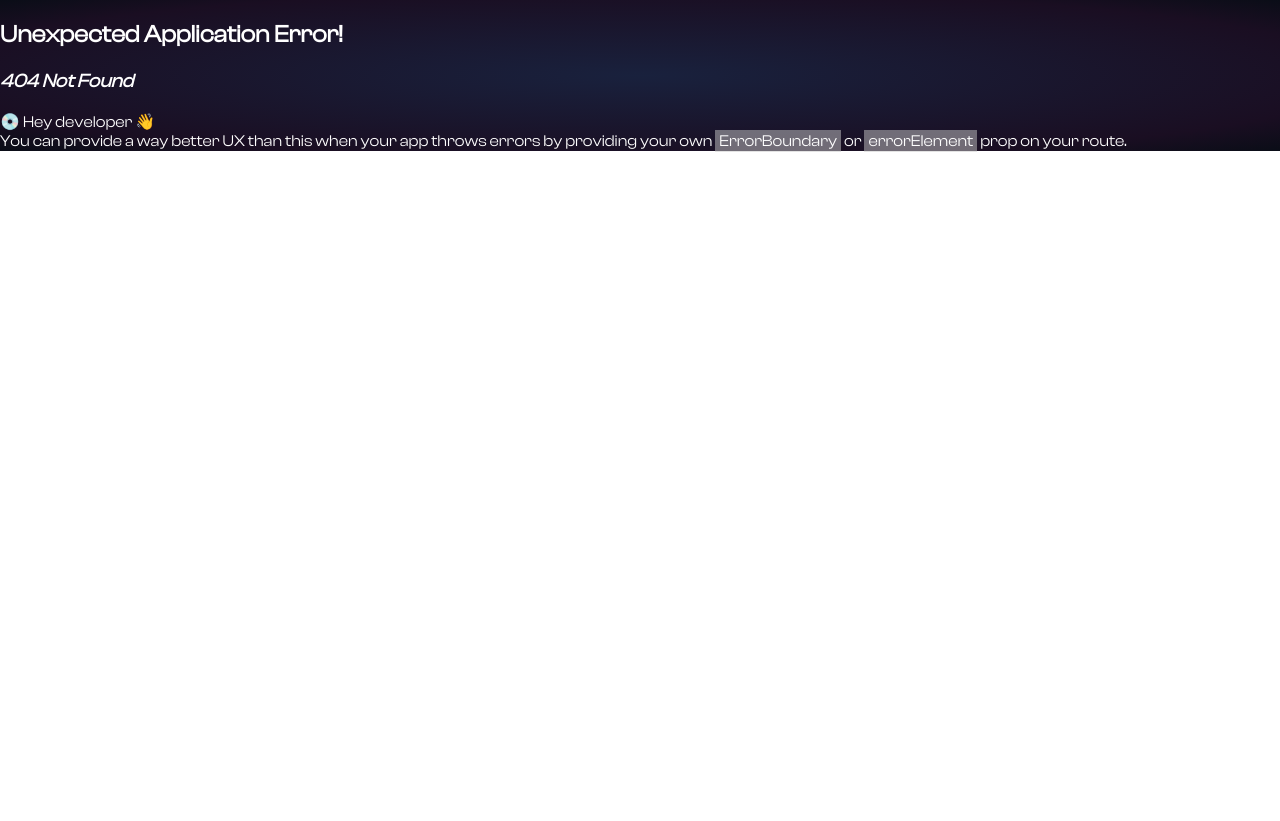
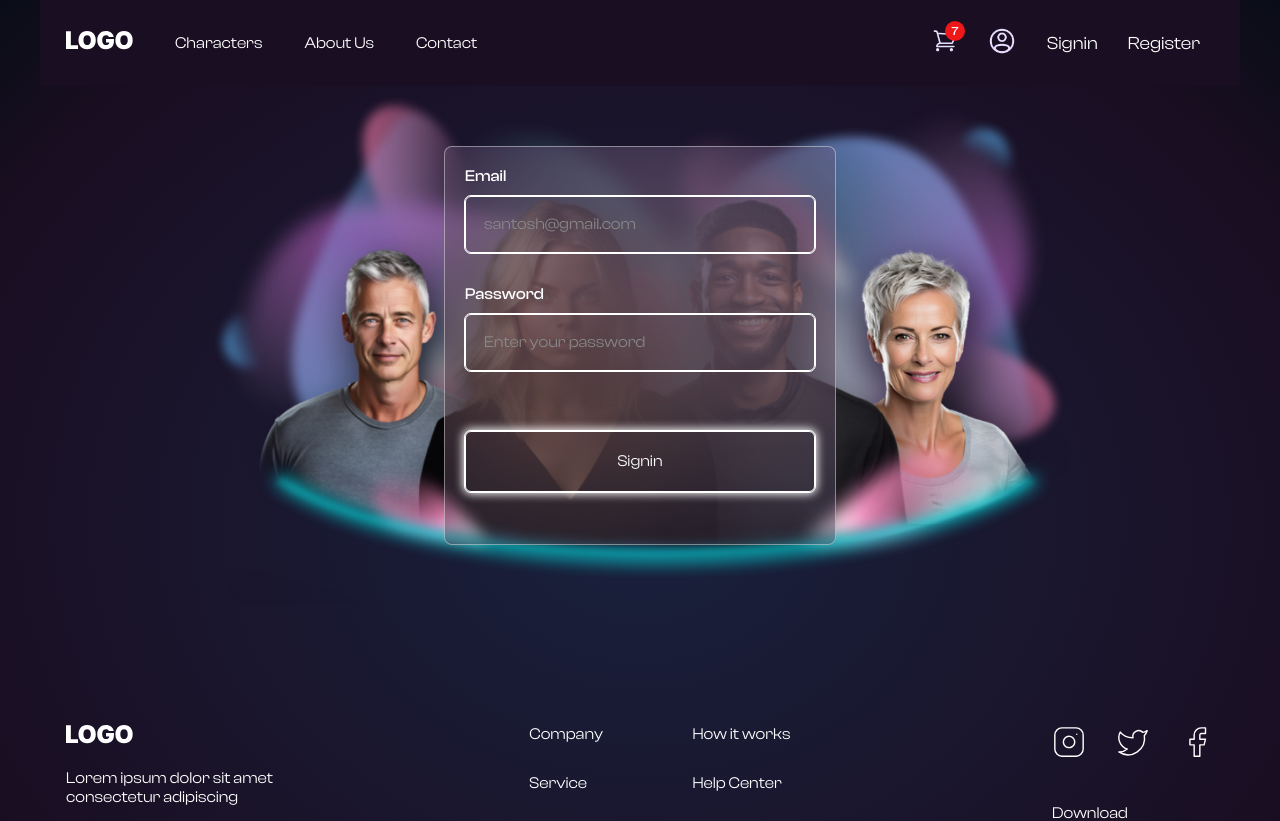
Before and after one commit to kgsantosh770/soul-shop, a React (Create React App) app: page /signin in a window 1280 px wide. Before the commit this address had no page. Shown: the top 821 px of the page. Before the commit the page ends 800 px from the top, so only its background shows below. Built offline with nearby package versions, Linux system fonts and the light colour scheme.

Commit message:
signin page

```diff
--- /dev/null
+++ b/src/pages/Signin/Signin.js
@@ -0,0 +1,16 @@
+import Form from "../../components/Form/Form";
+import Input from "../../components/Input/Input";
+
+const Signin = () => {
+  return (
+    <div className="signin-form">
+        <Form>
+            <Input label='Email' id='email' type='email' placeholder='santosh@gmail.com' />
+            <Input label='Password' id='password' type='password' placeholder='Enter your password'/>
+            <Input type='submit' id='signinSubmit' value="Signin" />
+        </Form>
+    </div>
+  )
+}
+
+export default Signin
```
Also changed, not shown: src/index.js (+10 -1 lines), src/pages/Signin/Signin.css (added).
